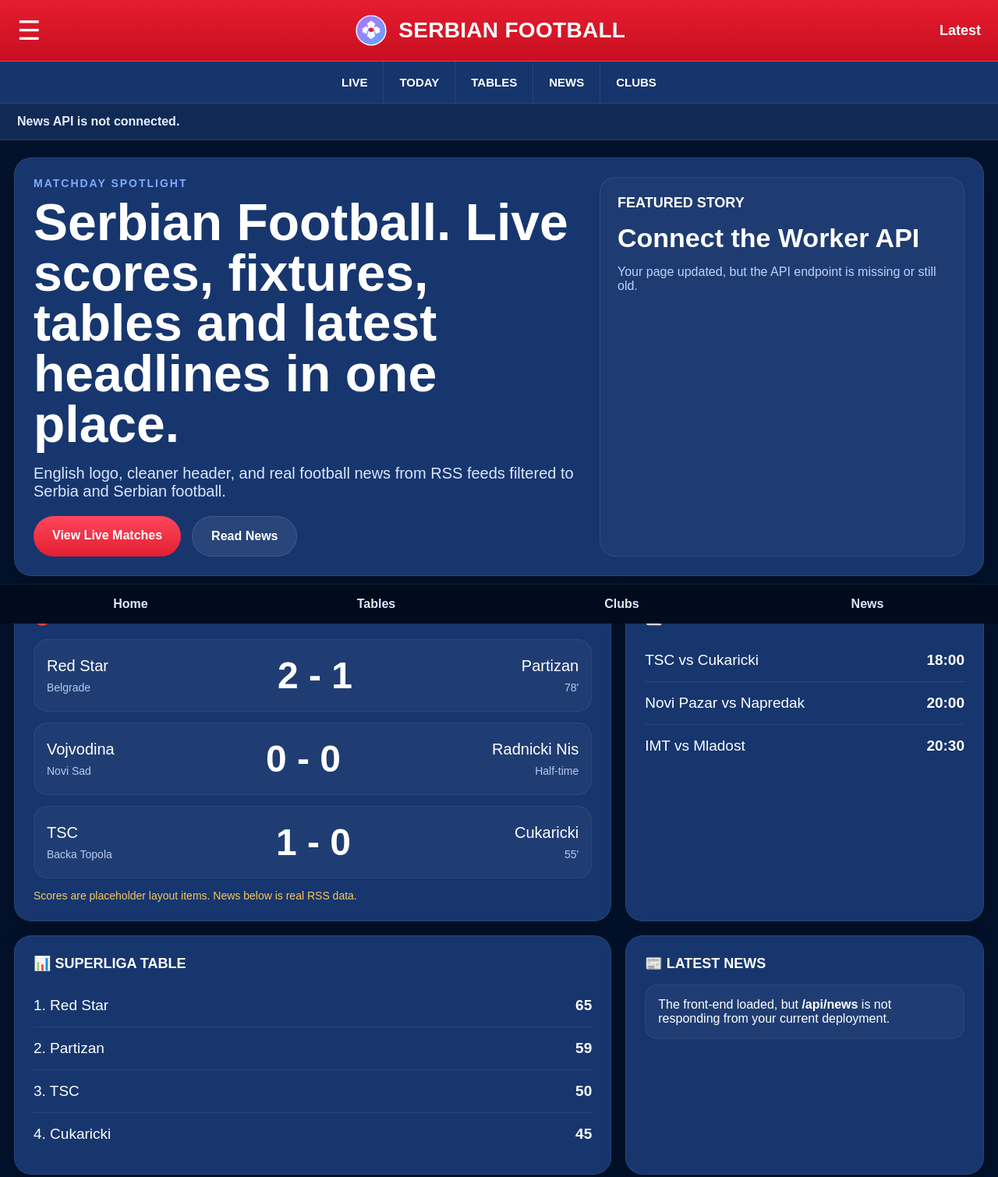
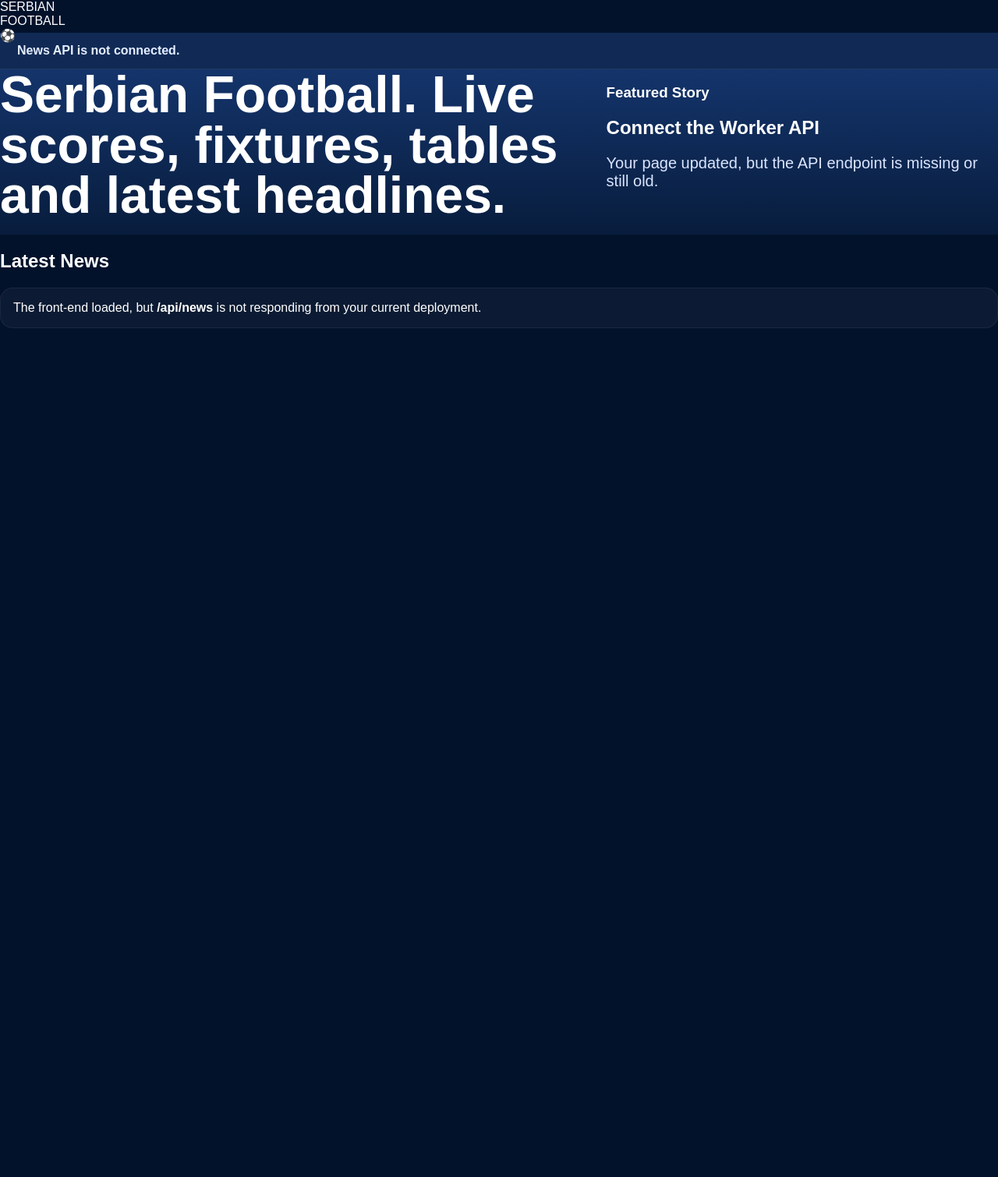
Before and after one commit to Slavisaz/serbian-football, a plain HTML site: page index.html in a window 1280 px wide. Shown: the whole page at 78% size. After the commit the page ends 800 px from the top, so only its background shows below. Drawn offline with Linux system fonts and the light colour scheme; no server answers.

Commit message:
Update index.html

```diff
--- a/index.html
+++ b/index.html
@@ -2,116 +2,34 @@
 <html lang="en">
 <head>
   <meta charset="UTF-8" />
-  <meta name="viewport" content="width=device-width, initial-scale=1.0" />
+  <meta name="viewport" content="width=device-width, initial-scale=1.0"/>
   <title>Serbian Football</title>
-  <link rel="stylesheet" href="style.css" />
+  <link rel="stylesheet" href="style.css"/>
 </head>
 <body>
-  <header class="topbar">
-    <div class="menu">☰</div>
-    <div class="brand-wrap">
-      <img src="logo.svg" alt="Serbian Football logo" class="logo" />
-      <div class="brand">SERBIAN FOOTBALL</div>
-    </div>
-    <div class="latest">Latest</div>
-  </header>
 
-  <nav class="tabs">
-    <a href="#live">LIVE</a>
-    <a href="#today">TODAY</a>
-    <a href="#tables">TABLES</a>
-    <a href="#news">NEWS</a>
-    <a href="#clubs">CLUBS</a>
-  </nav>
+<header class="header">
+  <div class="logo">SERBIAN FOOTBALL ⚽</div>
+</header>
 
-  <div class="ticker" id="ticker">Loading headlines…</div>
+<div id="ticker" class="ticker"></div>
 
-  <main class="layout">
-    <section class="hero card">
-      <div>
-        <div class="eyebrow">MATCHDAY SPOTLIGHT</div>
-        <h1>Serbian Football. Live scores, fixtures, tables and latest headlines in one place.</h1>
-        <p>English logo, cleaner header, and real football news from RSS feeds filtered to Serbia and Serbian football.</p>
-        <div class="hero-actions">
-          <a href="#live" class="btn btn-primary">View Live Matches</a>
-          <a href="#news" class="btn btn-secondary">Read News</a>
-        </div>
-      </div>
-      <div class="feature-box" id="featuredMatch">
-        <div class="feature-title">FEATURED STORY</div>
-        <h3 id="featuredTitle">Loading…</h3>
-        <p id="featuredSource">Checking feeds</p>
-      </div>
-    </section>
+<section class="hero">
+  <div class="hero-text">
+    <h1>Serbian Football. Live scores, fixtures, tables and latest headlines.</h1>
+  </div>
+  <div class="hero-side">
+    <h3>Featured Story</h3>
+    <h2 id="featuredTitle"></h2>
+    <p id="featuredSource"></p>
+  </div>
+</section>
 
-    <section class="card" id="live">
-      <div class="section-title">🔴 LIVE</div>
-      <div class="score-box">
-        <div>
-          <div class="team">Red Star</div>
-          <div class="sub">Belgrade</div>
-        </div>
-        <div class="score">2 - 1</div>
-        <div class="align-right">
-          <div class="team">Partizan</div>
-          <div class="sub">78'</div>
-        </div>
-      </div>
-      <div class="score-box">
-        <div>
-          <div class="team">Vojvodina</div>
-          <div class="sub">Novi Sad</div>
-        </div>
-        <div class="score">0 - 0</div>
-        <div class="align-right">
-          <div class="team">Radnicki Nis</div>
-          <div class="sub">Half-time</div>
-        </div>
-      </div>
-      <div class="score-box">
-        <div>
-          <div class="team">TSC</div>
-          <div class="sub">Backa Topola</div>
-        </div>
-        <div class="score">1 - 0</div>
-        <div class="align-right">
-          <div class="team">Cukaricki</div>
-          <div class="sub">55'</div>
-        </div>
-      </div>
-      <div class="note">Scores are placeholder layout items. News below is real RSS data.</div>
-    </section>
+<section class="news">
+  <h2>Latest News</h2>
+  <div id="newsList"></div>
+</section>
 
-    <section class="card" id="today">
-      <div class="section-title">🗓️ TODAY</div>
-      <div class="row"><span>TSC vs Cukaricki</span><strong>18:00</strong></div>
-      <div class="row"><span>Novi Pazar vs Napredak</span><strong>20:00</strong></div>
-      <div class="row"><span>IMT vs Mladost</span><strong>20:30</strong></div>
-    </section>
-
-    <section class="card" id="tables">
-      <div class="section-title">📊 SUPERLIGA TABLE</div>
-      <div class="row"><span>1. Red Star</span><strong>65</strong></div>
-      <div class="row"><span>2. Partizan</span><strong>59</strong></div>
-      <div class="row"><span>3. TSC</span><strong>50</strong></div>
-      <div class="row"><span>4. Cukaricki</span><strong>45</strong></div>
-    </section>
-
-    <section class="card" id="news">
-      <div class="section-title">📰 LATEST NEWS</div>
-      <div id="newsList" class="news-list">
-        <div class="news-item">Loading football headlines…</div>
-      </div>
-    </section>
-  </main>
-
-  <footer class="bottom-nav">
-    <a href="#">Home</a>
-    <a href="#tables">Tables</a>
-    <a href="#clubs">Clubs</a>
-    <a href="#news">News</a>
-  </footer>
-
-  <script src="app.js"></script>
+<script src="app.js"></script>
 </body>
 </html>
```
